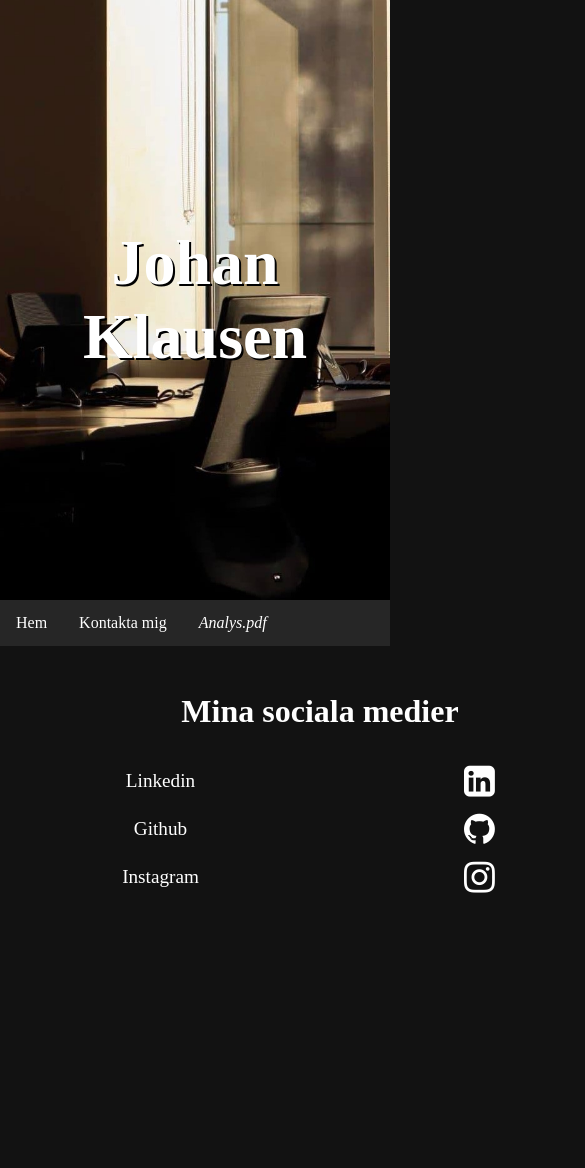
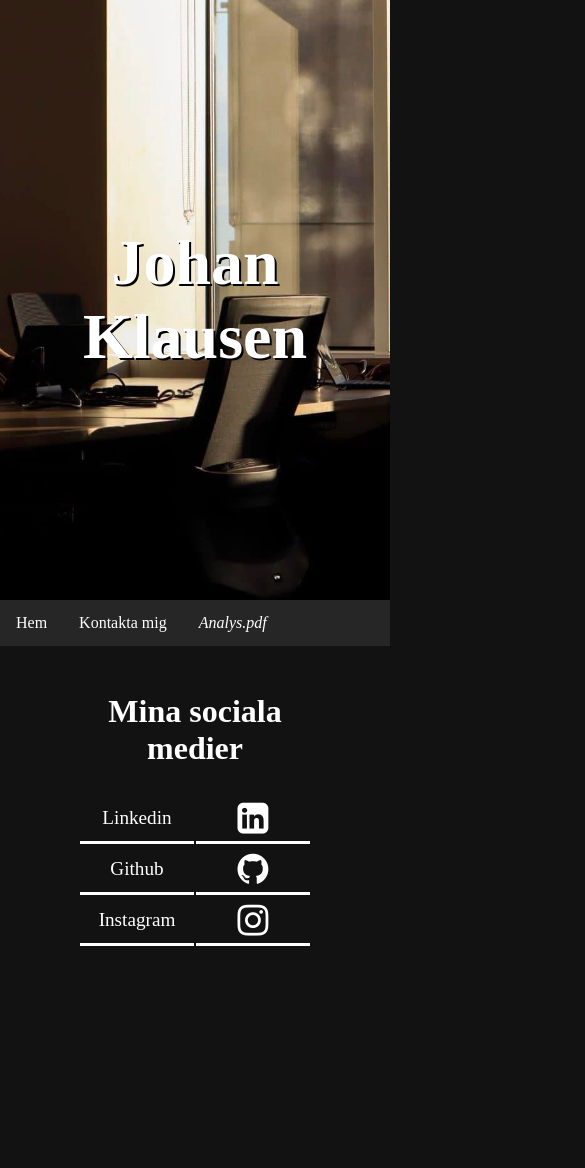
Before and after one commit to JohanK01/Uppgift2a-uni, a plain HTML site: page contact.html in a window 390 px wide. Shown: the top 1168 px of the page, 585 px wide, since content can reach past the window. Before the commit the page ends 1122 px from the top, so only its background shows below. Drawn offline with Linux system fonts and the light colour scheme.

Commit message:
made it responsive and fixed the table content

```diff
--- a/contact.css
+++ b/contact.css
@@ -71,7 +71,7 @@ li a:hover{
 }
 
 .txt-box{
-    width: 40em;
+    width: 60%;
     margin-left: auto;
     margin-right: auto;
 }
@@ -83,6 +83,10 @@ td{
     width: 50%;
     font-size: 1.2em;
     padding:5px;
+    border-style:none none solid none;
+    border-color: white;
+
+
 
 }
 
--- a/index.css
+++ b/index.css
@@ -74,7 +74,7 @@ li a:hover{
 }
 
 .txt-box{
-    width: 40em;
+    width: 60%;
     margin-left: auto;
     margin-right: auto;
 }
```
